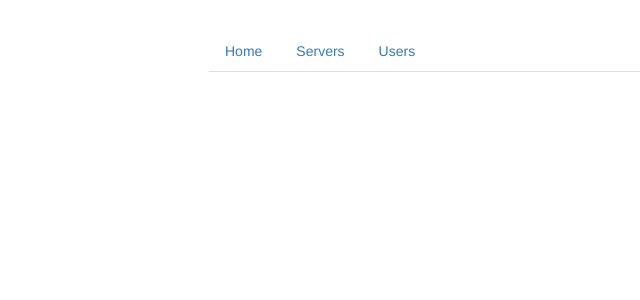
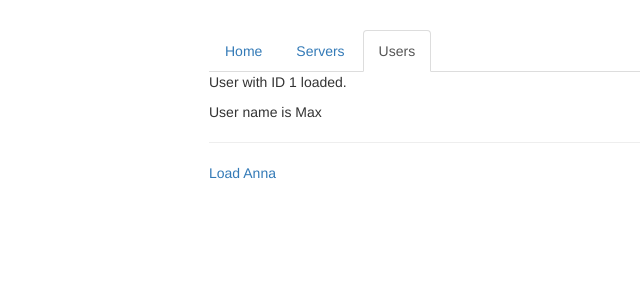
Before and after one commit to Pallavi2911/routing_start, an Angular app: page /users/1/Max in a window 1280 px wide. Before the commit this address led to /. Shown: the top 300 px of the page, without its empty margins (56-696 px from the left). Built offline with nearby package versions, Linux system fonts and the light colour scheme.

Commit message:
till 134 fetch route params

```diff
--- a/src/app/app.module.ts
+++ b/src/app/app.module.ts
@@ -17,6 +17,7 @@
 const appRoutes: Routes = [
   { path: '', component: HomeComponent },
   { path: 'users', component: UsersComponent },
+  { path: 'users/:id/:name', component: UserComponent },
   { path: 'servers', component: ServersComponent },
 ];
 
--- a/src/app/users/user/user.component.html
+++ b/src/app/users/user/user.component.html
@@ -1,2 +1,5 @@
-<p>User with ID _ID_ loaded.</p>
-<p>User name is _NAME_</p>
+<p>User with ID {{ user.id }} loaded.</p>
+<p>User name is {{ user.name }}</p>
+
+<hr />
+<a [routerLink]="['/users', '10', 'anna']">Load Anna</a>
--- a/src/app/users/user/user.component.ts
+++ b/src/app/users/user/user.component.ts
@@ -1,16 +1,27 @@
 import { Component, OnInit } from '@angular/core';
+import { ActivatedRoute, Params } from '@angular/router';
 
 @Component({
   selector: 'app-user',
   templateUrl: './user.component.html',
-  styleUrls: ['./user.component.css']
+  styleUrls: ['./user.component.css'],
 })
 export class UserComponent implements OnInit {
-  user: {id: number, name: string};
+  user: { id: number; name: string };
 
-  constructor() { }
+  constructor(private route: ActivatedRoute) {}
 
   ngOnInit() {
+    //approach to retrieve route params when you know your component will always be created when it is reached
+    this.user = {
+      id: this.route.snapshot.params['id'],
+      name: this.route.snapshot.params['name'],
+    };
+
+    //approach to retrieve route params when you know your component can be reloaded while being on the same component
+    this.route.params.subscribe((params: Params) => {
+      this.user.id = params['id'];
+      this.user.name = params['name'];
+    });
   }
-
 }
```
